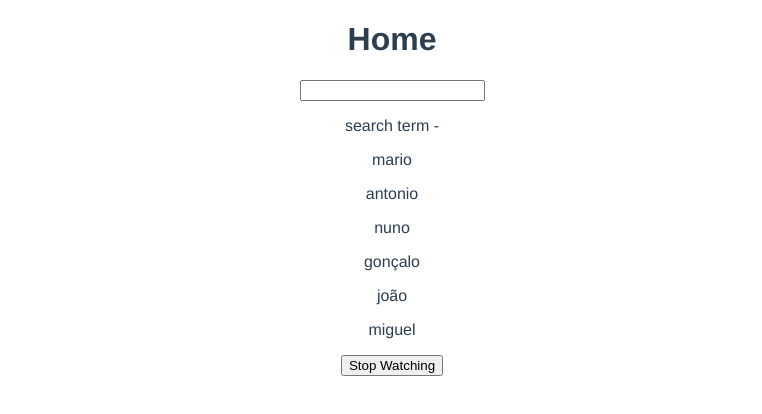
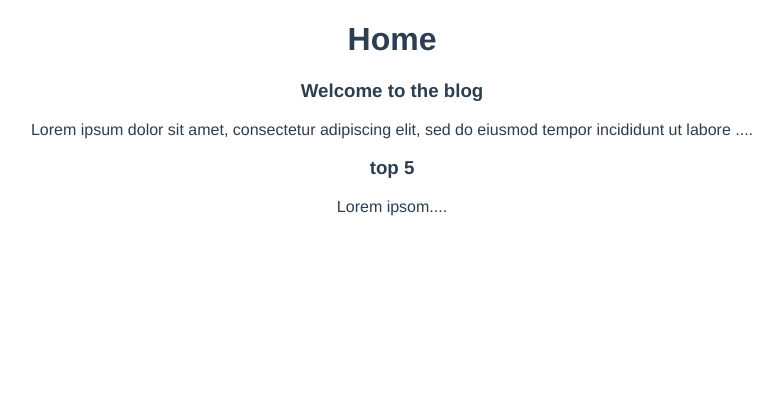
Before and after one commit to mbpassos/composition_api, a Vue app: page / in a window 1280 px wide. Shown: the top 414 px of the page, without its empty margins (248-1010 px from the left). Built offline with nearby package versions, Linux system fonts and the light colour scheme.

Commit message:
add props

```diff
--- /dev/null
+++ b/src/components/PostList.vue
@@ -0,0 +1,22 @@
+<template>
+  <div class="post-list">
+      <div v-for="post in posts" :key="post.id">
+        <SinglePost :post="post"/>
+      </div>
+  </div>
+</template>
+
+<script>
+import SinglePost from './SinglePost.vue'
+export default {
+    props: ['posts'],
+    components: { SinglePost },
+    setup(props) {
+        console.log(props.posts)
+    }
+}
+</script>
+
+<style>
+
+</style>
--- /dev/null
+++ b/src/components/SinglePost.vue
@@ -0,0 +1,24 @@
+<template>
+  <div class="post">
+      <h3>{{ post.title }}</h3>
+      <p>{{ snippet }}</p>
+  </div>
+</template>
+
+<script>
+import { computed } from 'vue'
+export default {
+    props: ['post'],
+    setup(props) {
+        const snippet = computed(() => {
+            return props.post.body.substring(0,100) + '....'
+        })
+
+        return { snippet }
+    }
+}
+</script>
+
+<style>
+
+</style>
--- a/src/views/Home.vue
+++ b/src/views/Home.vue
@@ -1,42 +1,24 @@
 <template>
   <div class="home">
     <h1>Home</h1>
-    <input type="text" v-model="search">
-    <p>search term - {{ search }}</p>
-    <div v-for="name in matchingNames" :key="name">
-      <p>{{ name }}</p>
-    </div>
-    <button @click="handleClick">Stop Watching</button>
+    <PostList :posts="posts" />
   </div>
 </template>
 
 <script>
-import { computed, ref, watch, watchEffect } from 'vue'
+import PostList from '../components/PostList.vue'
+import { ref } from 'vue'
+
 export default {
   name: 'Home',
+  components: { PostList },
   setup() {
-    const search = ref('')
-    const names = ref(['mario', 'antonio', 'nuno', 'gonçalo', 'joão', 'miguel'])
+    const posts = ref([
+      { title: 'Welcome to the blog', body: 'Lorem ipsum dolor sit amet, consectetur adipiscing elit, sed do eiusmod tempor incididunt ut labore et dolore magna aliqua. Ut enim ad minim veniam, quis nostrud exercitation ullamco laboris nisi ut aliquip ex ea commodo consequat. Duis aute irure dolor in reprehenderit in voluptate velit esse cillum dolore eu fugiat nulla pariatur. Excepteur sint occaecat cupidatat non proident, sunt in culpa qui officia deserunt mollit anim id est laborum.', id: 1},
+      { title: 'top 5', body: 'Lorem ipsom', id: 2 }
+    ])
 
-    const stopWatch = watch(search, () => {
-      console.log('watch function run')
-    })
-
-    const stopEffect = watchEffect(() => {
-      console.log('watch effect funcion run', search.value)
-    })
-
-    const handleClick = () => {
-      stopWatch()
-      stopEffect()
-    }
-
-    const matchingNames = computed(()=>{
-      return names.value.filter((name) => name.includes(search.value))
-    })
-
-    return { names, search, matchingNames, stopWatch, stopEffect, handleClick }
-
+    return { posts }
   }
 }
 </script>
```
